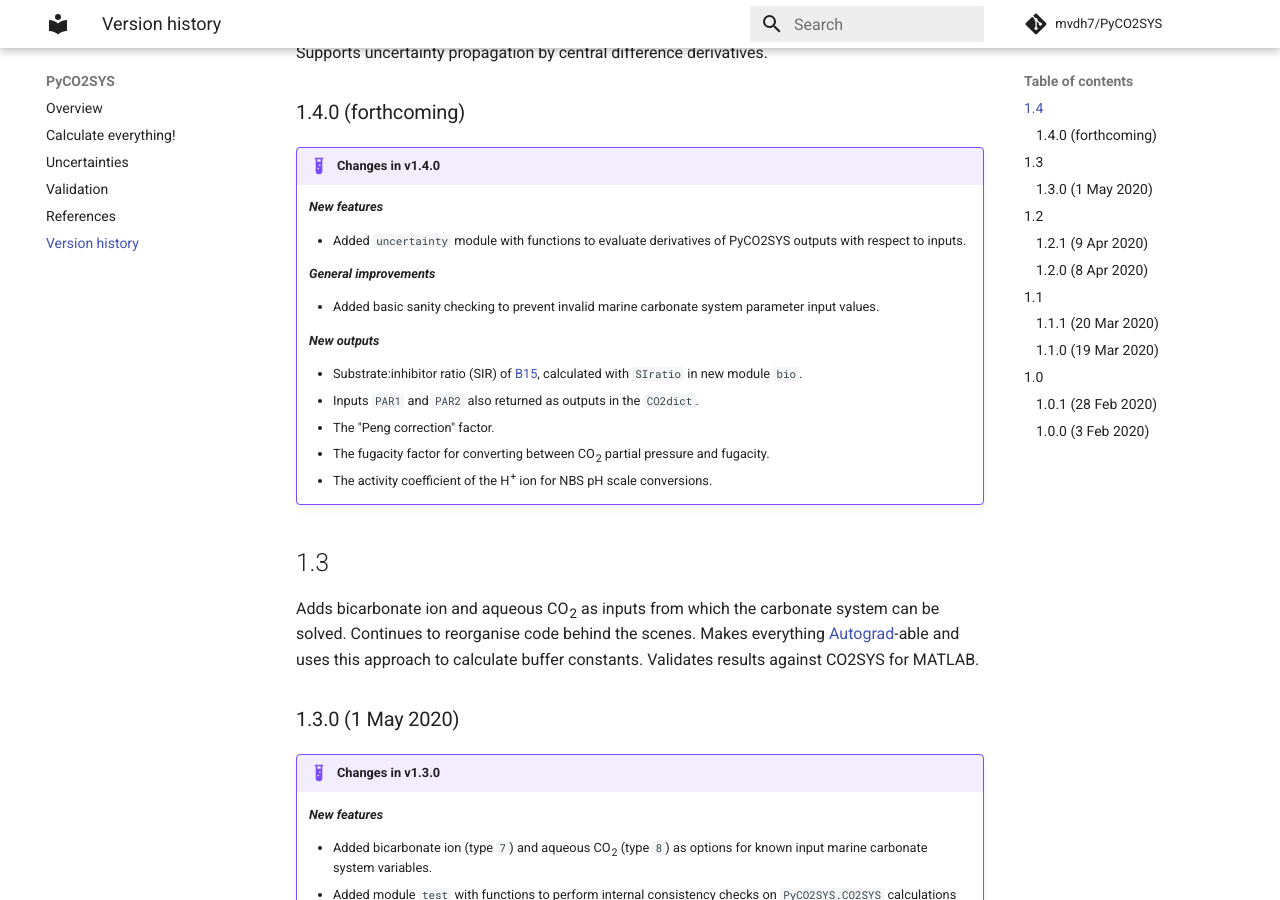
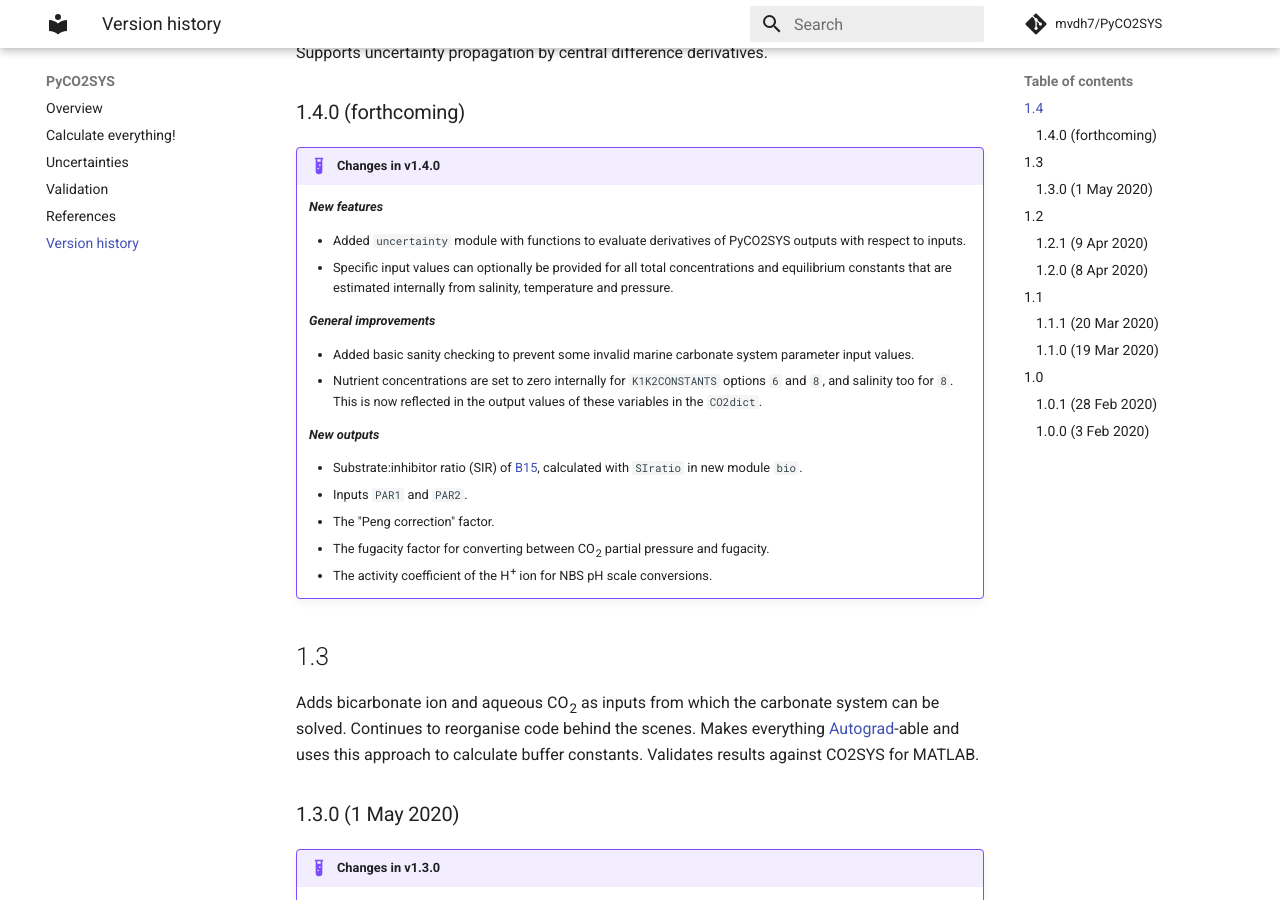
Before and after one commit to mvdh7/PyCO2SYS, an MkDocs documentation site: the page built from docs/versions.md, in a window 1280 px wide and 900 px high, scrolled down 774 px. Built offline with MkDocs 1.6.1 and Material for MkDocs 9.7.7, drawn with Linux system fonts in a browser that asks for light colours; formulas are drawn with MathJax 3; comment, search, counter and statistics services are not loaded.

Commit message:
Add more info about updates

```diff
--- a/docs/versions.md
+++ b/docs/versions.md
@@ -33,15 +33,17 @@ Supports uncertainty propagation by central difference derivatives.
     ***New features***
 
     * Added `uncertainty` module with functions to evaluate derivatives of PyCO2SYS outputs with respect to inputs.
+    * Specific input values can optionally be provided for all total concentrations and equilibrium constants that are estimated internally from salinity, temperature and pressure.
 
     ***General improvements***
 
-    * Added basic sanity checking to prevent invalid marine carbonate system parameter input values.
+    * Added basic sanity checking to prevent some invalid marine carbonate system parameter input values.
+    * Nutrient concentrations are set to zero internally for `K1K2CONSTANTS` options `6` and `8`, and salinity too for `8`.  This is now reflected in the output values of these variables in the `CO2dict`.
 
     ***New outputs***
 
     * Substrate:inhibitor ratio (SIR) of [B15](../refs/#b), calculated with `SIratio` in new module `bio`.
-    * Inputs `PAR1` and `PAR2` also returned as outputs in the `CO2dict`.
+    * Inputs `PAR1` and `PAR2`.
     * The "Peng correction" factor.
     * The fugacity factor for converting between CO<sub>2</sub> partial pressure and fugacity.
     * The activity coefficient of the H<sup>+</sup> ion for NBS pH scale conversions.
```
Also changed, not shown: README.md (+1 -1 lines), docs/validate.md (+5 -0 lines).
